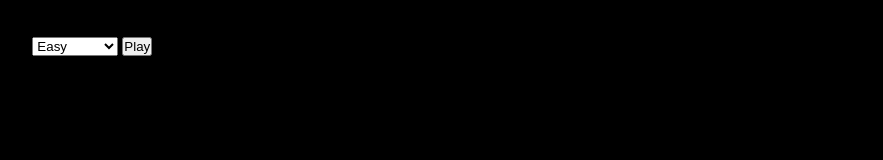
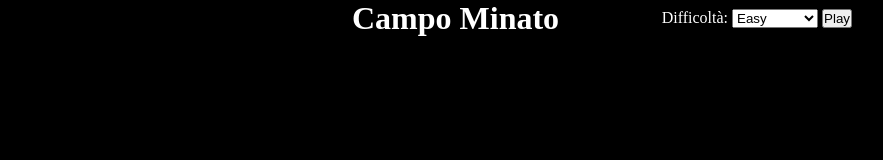
Before and after one commit to Scova89/js-campominato-dom, a plain HTML site: page index.html in a window 1280 px wide. Shown: the whole page, without its empty margins (38-921 px from the left). Drawn offline with Linux system fonts and the light colour scheme.

Commit message:
correzione css

```diff
--- a/css/style.css
+++ b/css/style.css
@@ -8,13 +8,24 @@ body{
     background-color: black;
 }
 
-.checks{
+/* .checks{
     color: white;
     margin-top: 20px;
     margin-left: 40px;
+} */
+
+header{
+    display: flex;
+    justify-content: center;
+    color: white;
 }
 
-
+.container-header{
+    width: 500px;
+    display: flex;
+    justify-content: space-between;
+    align-items: center;
+}
 
 
 .container{
--- a/js/script.js
+++ b/js/script.js
@@ -28,6 +28,8 @@ function play(){
    const bombs = genBombe();
    console.log(bombs);
 
+
+
    function genBombe(){
       const arrayBombe = [];
       while(arrayBombe.length < numBombe){
@@ -42,7 +44,6 @@ function play(){
    function getRndInteger(min, max) {
       return Math.floor(Math.random() * (max - min + 1) ) + min;
    }
-
 
 
 
@@ -71,4 +72,6 @@ function play(){
         }
    }
 
+
+
 }
```
